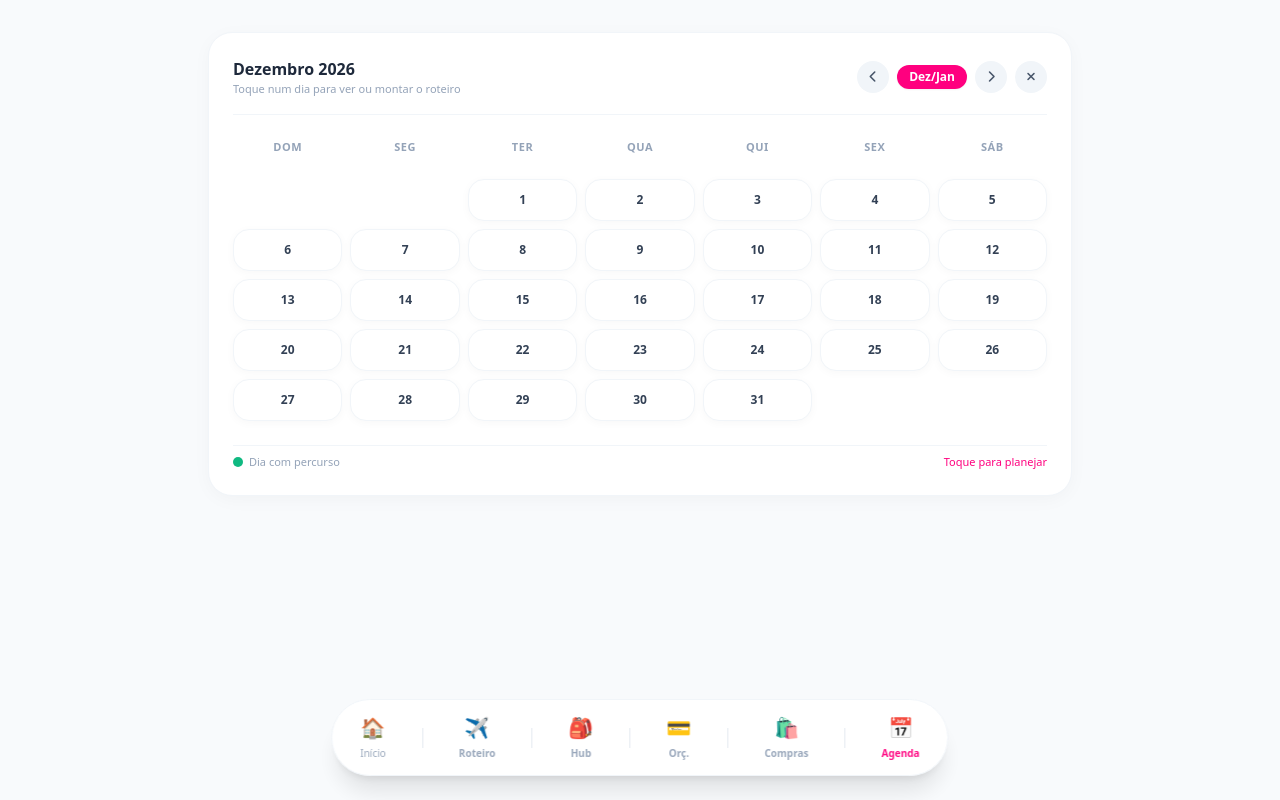
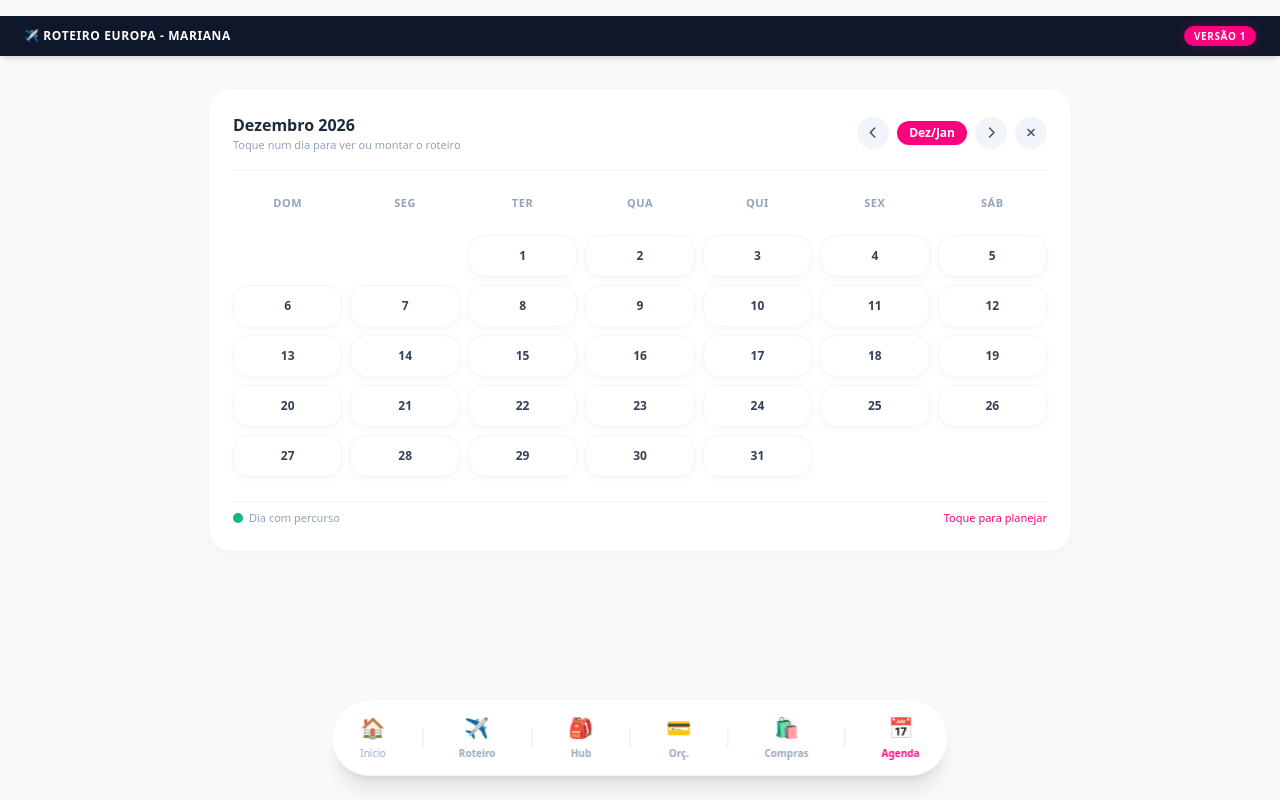
Before and after one commit to estoquesite/geradorhtml, a plain HTML site: page agenda.html in a window 1280 px wide. Drawn offline with nearby package versions, Linux system fonts and the light colour scheme.

Commit message:
Enhance agenda layout with version info and styling
Added versioning information and updated layout styles.

```diff
--- a/agenda.html
+++ b/agenda.html
@@ -38,9 +38,15 @@
         }
     </style>
 </head>
-<body class="bg-lightBg text-slate-700 min-h-screen pb-36 font-sans selection:bg-pink-100 selection:text-pink-900">
+<body class="bg-lightBg text-slate-700 min-h-screen pb-36 pt-4 font-sans selection:bg-pink-100 selection:text-pink-900">
 
-    <main class="w-full max-w-4xl mx-auto px-4 pt-8 space-y-6">
+    <!-- BARRA SUPERIOR DE VERSÃO -->
+    <div class="w-full bg-slate-900 text-white py-2.5 px-6 flex justify-between items-center text-xs font-bold tracking-wider uppercase mb-6 shadow-md">
+        <span>✈️ Roteiro Europa - Mariana</span>
+        <span class="bg-neonPink px-2.5 py-0.5 rounded-full text-[10px] text-white neon-glow-pink">Versão 1</span>
+    </div>
+
+    <main class="w-full max-w-4xl mx-auto px-4 pt-2 space-y-6">
 
         <!-- TELA 1: CALENDÁRIO (Dezembro 2026 / Janeiro 2027) -->
         <div id="view-calendario" class="bg-cardBg border border-slate-100 rounded-3xl p-6 soft-shadow space-y-6">
@@ -303,7 +309,6 @@
                 alert('Cole um link do Google Maps primeiro!');
                 return;
             }
-            // Simulação inteligente de reconhecimento de rota pelo link
             if (link.includes('zurich') || link.includes('Zuri')) {
                 document.getElementById('origem').value = 'Estação Central de Zurique';
                 document.getElementById('destino').value = 'Lago de Zurique';
@@ -320,12 +325,10 @@
             const maps = document.getElementById('maps-link').value.trim();
 
             let paradas = [];
-            // Pega checkboxes marcados
             document.querySelectorAll('.check-parada:checked').forEach(chk => {
                 paradas.push(chk.value);
             });
 
-            // Pega parada personalizada digitada
             const outraParada = document.getElementById('outra-parada').value.trim();
             if (outraParada) {
                 paradas.push(outraParada);
@@ -340,7 +343,6 @@
             blocosGerados.push(novoBloco);
             localStorage.setItem('blocosRotaAgenda', JSON.stringify(blocosGerados));
 
-            // Limpa campos
             document.getElementById('origem').value = '';
             document.getElementById('destino').value = '';
             document.getElementById('maps-link').value = '';
```
